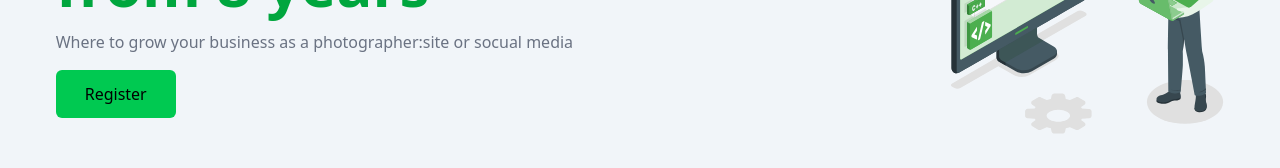
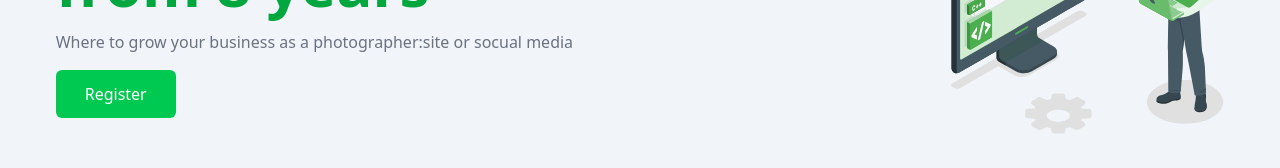
Before and after one commit to AhmedAfzal2089/nexest-page-week-1, a React (Vite) app: page / in a window 1280 px wide. Shown: the part 388-556 px from the top of the page. Built offline with nearby package versions, Linux system fonts and the light colour scheme.

Commit message:
change button colour

```diff
--- a/src/components/HeroSection.jsx
+++ b/src/components/HeroSection.jsx
@@ -14,7 +14,7 @@ const HeroSection = () => {
         <span className="text-gray-500">
           Where to grow your business as a photographer:site or socual media{" "}
         </span>
-        <button className="px-15 py-3 bg-green-500 w-25 rounded-md flex justify-center">
+        <button className="px-15 py-3 bg-green-500 w-25 rounded-md flex justify-center text-white">
           Register
         </button>
       </div>
```
